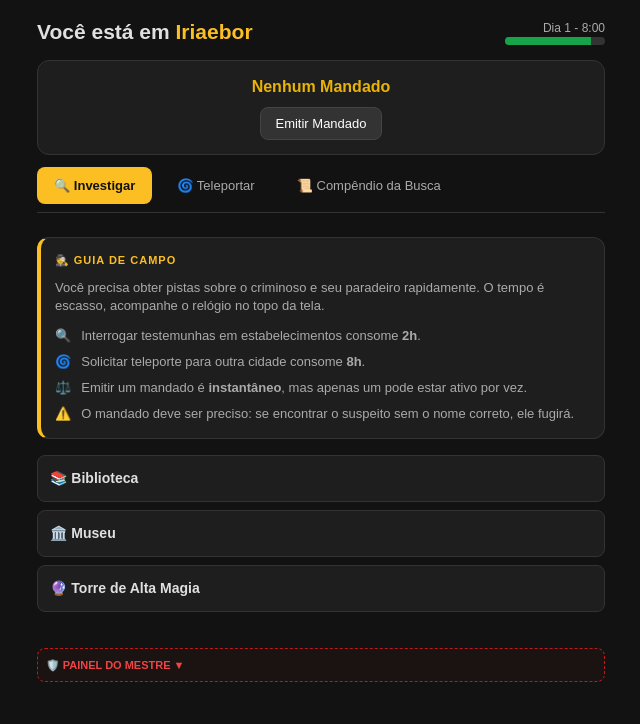
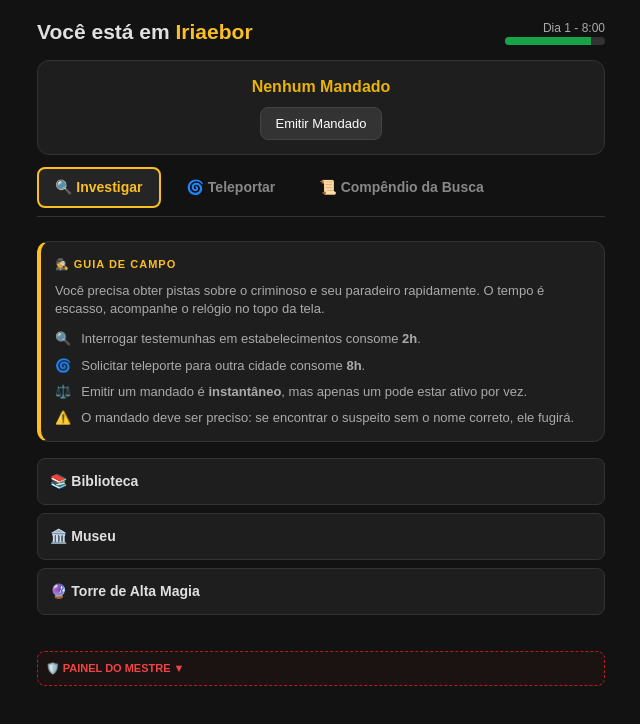
Before and after one commit to ThaisMosken/game-carmen-faerun, a plain HTML site: page carmen_sandiego_faerun.html in a window 1280 px wide. Both pictures are taken after a click on the button "▶ Iniciar Missão". Shown: the whole page, without its empty margins (319-959 px from the left). Drawn offline with Linux system fonts and the light colour scheme.

Commit message:
Identidade visual dos botões

```diff
--- a/carmen_sandiego_faerun.html
+++ b/carmen_sandiego_faerun.html
@@ -3,9 +3,8 @@
 <head>
 <meta charset="UTF-8">
 <meta name="viewport" content="width=device-width, initial-scale=1.0">
-<title>Onde em Faerûn está Marcin Gesedano? Edition v17</title>
+<title>Onde em Faerûn está Marcin Gesedano?</title>
 <style>
-/* Estilos visuais mantidos */
 *{box-sizing:border-box;margin:0;padding:0}
 body{font-family:sans-serif;background:#121212;color:#e0e0e0;font-size:14px;line-height:1.5}
 .screen{display:none;padding:16px;flex-direction:column;gap:12px;max-width:600px;margin:0 auto}
@@ -21,16 +20,21 @@ h1{font-size:22px;font-weight:600;color:#fff;text-align:center;margin-bottom:10p
   padding: 8px 16px;
   cursor: pointer;
   border-radius: 8px;
-  color: #aaa;
-  font-size: 13px;
-  transition: all 0.3s ease;
-  border: 1px solid transparent;
+  color: #888;
+  font-size: 14px;
+  font-weight: bold;
+  background: transparent;
+  border: 2px solid transparent;
+  transition: all 0.2s ease;
+  display: flex;
+  align-items: center;
+  gap: 6px;
 }
 
 .tab.active {
-  background: #fbbf24;
-  color: #121212;
-  font-weight: bold;
+  background: #252525;
+  color: #fbbf24;
+  border: 2px solid #fbbf24;
 }
 
 .tab:not(.active):hover {
@@ -154,9 +158,6 @@ input{background:#252525;border:1px solid #444;color:#fff;padding:10px;border-ra
 </div>
 
 <script>
-// ============================================================
-// DADOS DAS CIDADES E CRIMINOSOS
-// ============================================================
 
 const HOURS_COST_INVESTIGATING = 2;
 const HOURS_COST_TRAVELLING = 8;
@@ -789,7 +790,7 @@ async function investigateVenue(cityId, venueId) {
 
       G.usedCuriosities[cityId].push(rawLead.info);
 
-      const addClue = Math.random() < 0.4; // 40% de chance de vir pista física
+      const addClue = Math.random() < 0.4;
       const text = generateLocalDialogue(venue, rawLead.info, addClue);
       G.visitedVenues[key] = text;
       G.clues.push(`<strong>[${venue.name}]</strong> ${text}`);
@@ -1016,12 +1017,18 @@ function openWarrantModal() {
   document.getElementById('warrant-options').innerHTML = CRIMINALS.map(c => `<div class="city-option" style="padding:8px; background:#333; border-radius:4px; cursor:pointer" onclick="issueWarrant('${c.id}')">👤 ${c.name}</div>`).join('');
   document.getElementById('warrant-modal').style.display = 'flex';
 }
+
 function closeWarrantModal() { document.getElementById('warrant-modal').style.display = 'none'; }
+
 function issueWarrant(id) {
   G.warrant = id;
-  document.getElementById('warrant-display').textContent = CRIMINALS.find(c => c.id === id).name;
+  const criminal = CRIMINALS.find(c => c.id === id);
+  document.getElementById('warrant-display').innerHTML =
+    `<span style="color: #fff; font-weight: normal;">Mandado ativo:</span> <span style="color: #fbbf24;">${criminal.name}</span>`;
+
   closeWarrantModal();
 }
+
 function foundCriminal() { if (G.warrant === G.criminal.id) endGame('won'); else endGame('wrong_warrant'); }
 
 function endGame(r) {
```
